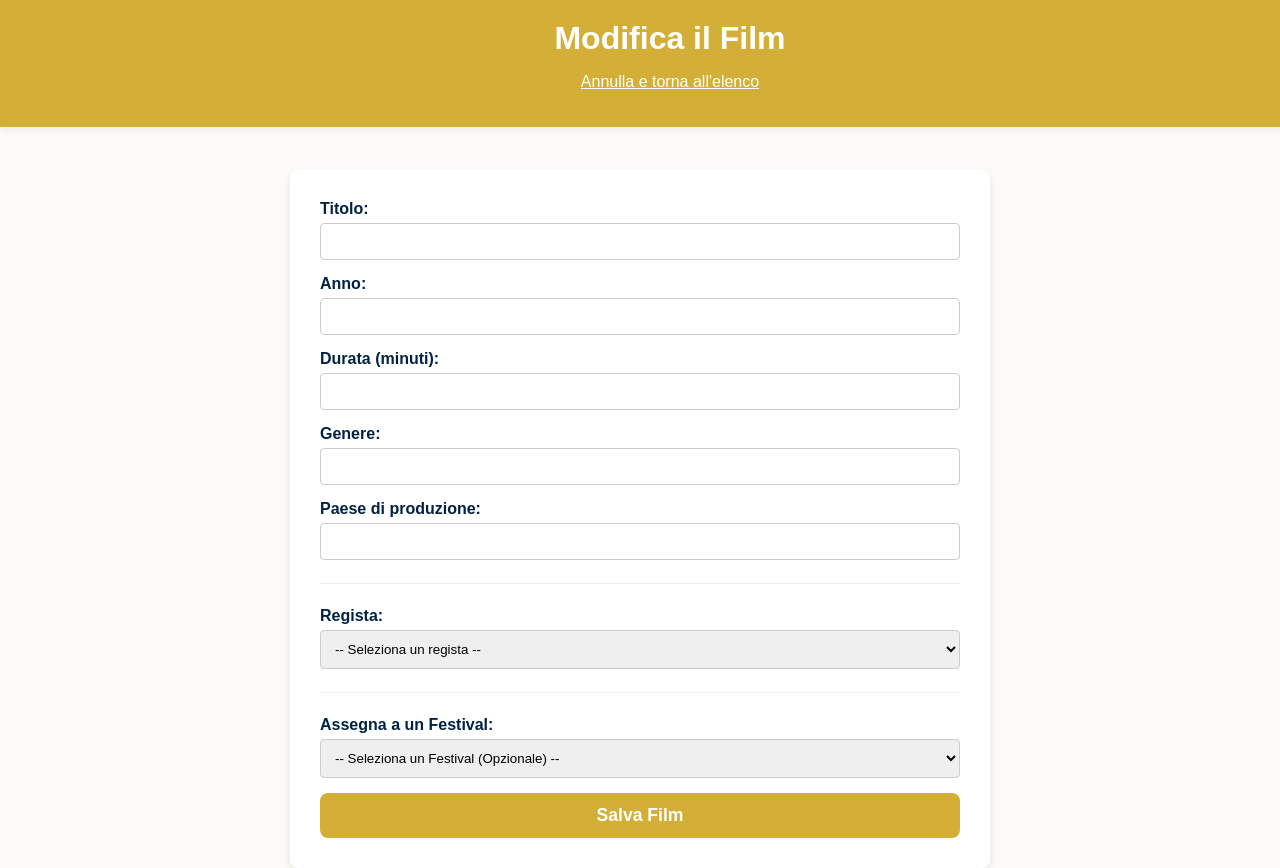
After one commit to Shikooo8/SIW_PROG_DOC, a Spring app: template siw-festival/src/main/resources/templates/admin/film/formEdit.html in a window 1280 px wide. The commit adds this page. Run offline with Thymeleaf, Linux system fonts and the light colour scheme; the template is opened without the code that fills it, so the values that code supplies are empty; some of the project's set-up classes (security, data sources, template engines, error pages and the like) are left out, and stand-ins take their place.

Commit message:
Add new/edit film for admin

```diff
--- a/siw-festival/pom.xml
+++ b/siw-festival/pom.xml
@@ -51,6 +51,10 @@
  			<artifactId>spring-boot-starter-security</artifactId> <!-- per le autenticazioni -->
 		</dependency>
 		<dependency>
+    <groupId>org.thymeleaf.extras</groupId>
+    <artifactId>thymeleaf-extras-springsecurity6</artifactId>
+</dependency>
+		<dependency>
     		<groupId>org.springdoc</groupId>
     		<artifactId>springdoc-openapi-starter-webmvc-ui</artifactId><!-- REACT-->
     		<version>2.5.0</version>
--- a/siw-festival/src/main/resources/templates/festival/form.html
+++ b/siw-festival/src/main/resources/templates/admin/festival/form.html
@@ -5,6 +5,8 @@
     <meta charset="UTF-8">
     <title>Nuovo Festival - SiwFestival</title>
     <link rel="stylesheet" th:href="@{/css/style.css?version=4}" />
+        <link rel="icon" type="image/svg+xml" th:href="@{/favicon.svg}">
+
 </head>
 
 <body>
--- a/siw-festival/src/main/resources/templates/film/form.html
+++ b/siw-festival/src/main/resources/templates/admin/film/form.html
@@ -4,6 +4,8 @@
     <meta charset="UTF-8">
     <title>Nuovo Film - SiwFestival</title>
     <link rel="stylesheet" th:href="@{/css/style.css?version=4}" />
+        <link rel="icon" type="image/svg+xml" th:href="@{/favicon.svg}">
+
 </head>
 <body>
     <header>
--- /dev/null
+++ b/siw-festival/src/main/resources/templates/admin/film/formEdit.html
@@ -0,0 +1,144 @@
+    <!DOCTYPE html>
+    <html xmlns:th="http://www.thymeleaf.org">
+    <head>
+        <meta charset="UTF-8">
+        <title>Nuovo Film - SiwFestival</title>
+        <link rel="stylesheet" th:href="@{/css/style.css?version=4}" />
+            <link rel="icon" type="image/svg+xml" th:href="@{/favicon.svg}">
+
+    </head>
+    <body>
+        <header>
+            <h1>Modifica il Film</h1>
+            <p><a th:href="@{/film}" class="header-link">Annulla e torna all'elenco</a></p>
+        </header>
+
+        <div class="nav-container">
+
+            <form th:action="@{/film}" method="POST" th:object="${film}" class="form-box">
+                <input type="hidden" th:field="*{id}" />
+                <div th:if="${#fields.hasGlobalErrors()}" class="global-error">
+                    <p th:each="err : ${#fields.globalErrors()}" th:text="${err}">Errore generico</p>
+                </div>
+
+                <!-- Dati del Film -->
+                <div class="form-group">
+                    <label class="form-label">Titolo:</label>
+                    <input type="text" th:field="*{titolo}" class="input-field"/>
+                    <span th:if="${#fields.hasErrors('titolo')}" th:errors="*{titolo}" class="error-text"></span>
+                </div>
+
+                <div class="form-group">
+                    <label class="form-label">Anno:</label>
+                    <input type="number" th:field="*{anno}" class="input-field"/>
+                    <span th:if="${#fields.hasErrors('anno')}" th:errors="*{anno}" class="error-text"></span>
+                </div>
+
+                <div class="form-group">
+                    <label class="form-label">Durata (minuti):</label>
+                    <input type="number" th:field="*{durata}" class="input-field"/>
+                    <span th:if="${#fields.hasErrors('durata')}" th:errors="*{durata}" class="error-text"></span>
+                </div>
+
+                <div class="form-group">
+                    <label class="form-label">Genere:</label>
+                    <input type="text" th:field="*{genere}" class="input-field"/>
+                    <span th:if="${#fields.hasErrors('genere')}" th:errors="*{genere}" class="error-text"></span>
+                </div>
+
+                <div class="form-group">
+                    <label class="form-label">Paese di produzione:</label>
+                    <input type="text" th:field="*{paeseProduzione}" class="input-field"/>
+                    <span th:if="${#fields.hasErrors('paeseProduzione')}" th:errors="*{paeseProduzione}" class="error-text"></span>
+                </div>
+
+                <hr style="width: 100%; border: 0; border-top: 1px solid #eee;" />
+
+                <!-- Selezione Regista Esistente / Nuovo -->
+                <div class="form-group">
+                    <label class="form-label">Regista:</label>
+                    <select id="registaSelect" name="regista" class="input-field" onchange="gestisciSelezioneRegista()">
+                        <option value="">-- Seleziona un regista --</option>
+                        <option th:each="r : ${registi}"
+                                th:value="${r.id}"
+                                th:text="${r.nome + ' ' + r.cognome}"></option>
+                        <option value="NUOVO">+ Aggiungi nuovo regista</option>
+                    </select>
+                    <span th:if="${#fields.hasErrors('regista')}" th:errors="*{regista}" class="error-text"></span>
+                </div>
+
+                <!-- Box Nuovo Regista -->
+                <div id="nuovoRegistaBox" class="form-group" style="display:none; border:1px solid #eee; padding:10px;">
+                    <h3 style="margin-top:0;">Nuovo Regista</h3>
+
+                    <label class="form-label">Nome Regista:</label>
+                    <input type="text" th:field="*{regista.nome}" class="input-field" required/>
+
+                    <label class="form-label">Cognome Regista:</label>
+                    <input type="text" th:field="*{regista.cognome}" class="input-field" required/>
+
+                    <label class="form-label">Data di nascita:</label>
+                    <input type="date" th:field="*{regista.dataNascita}" class="input-field"/>
+
+                    <label class="form-label">Nazionalità:</label>
+                    <input type="text" th:field="*{regista.nazionalità}" class="input-field"/>
+                </div>
+
+                <hr style="width: 100%; border: 0; border-top: 1px solid #eee;" />
+
+                <!-- Selezione Festival -->
+                <div class="form-group">
+                    <label class="form-label">Assegna a un Festival:</label>
+                    <select th:field="*{festivals}" class="input-field">
+                        <option value="">-- Seleziona un Festival (Opzionale) --</option>
+                        <option th:each="f : ${festivals}" th:value="${f.id}" th:text="${f.nome}"></option>
+                    </select>
+                </div>
+
+                <button type="submit" class="nav-button">Salva Film</button>
+            </form>
+
+        </div>
+
+        <!-- SCRIPT CORRETTO -->
+        <script>
+            function gestisciSelezioneRegista() {
+                var select = document.getElementById('registaSelect');
+                var box = document.getElementById('nuovoRegistaBox');
+
+                // Thymeleaf genera ID uguali al path del th:field
+                var inputNome = document.getElementById('regista.nome');
+                var inputCognome = document.getElementById('regista.cognome');
+                var inputDataNascita = document.getElementById('regista.dataNascita');
+                var inputNazionalita = document.getElementById('regista.nazionalità');
+
+                if (select.value === 'NUOVO') {
+                    // Mostra il form e toglie il name dalla select
+                    box.style.display = 'block';
+                    select.removeAttribute('name');
+
+                    // Abilita i campi del nuovo regista così vengono inviati
+                    if(inputNome) { inputNome.disabled = false; inputNome.required = true; }
+                    if(inputCognome) { inputCognome.disabled = false; inputCognome.required = true; }
+                    if(inputDataNascita) inputDataNascita.disabled = false;
+                    if(inputNazionalita) inputNazionalita.disabled = false;
+                } else {
+                    // Nasconde il form e ripristina il name sulla select
+                    box.style.display = 'none';
+                    select.setAttribute('name', 'regista');
+
+                    // Disabilita i campi così i valori vuoti NON vengono inviati al server
+                    if(inputNome) { inputNome.disabled = true; inputNome.required = false; }
+                    if(inputCognome) { inputCognome.disabled = true; inputCognome.required = false; }
+                    if(inputDataNascita) inputDataNascita.disabled = true;
+                    if(inputNazionalita) inputNazionalita.disabled = true;
+                }
+            }
+
+            // Assicura che lo stato sia corretto al caricamento della pagina (utile in caso di errori)
+            window.onload = function() {
+                gestisciSelezioneRegista();
+            };
+        </script>
+    </body>
+    </html>
--- a/siw-festival/src/main/resources/templates/authentication/loginForm.html
+++ b/siw-festival/src/main/resources/templates/authentication/loginForm.html
@@ -4,6 +4,8 @@
     <meta charset="UTF-8">
     <title>Login- SiwFestival</title>
     <link rel="stylesheet" th:href="@{/css/style.css?version=4}" />
+        <link rel="icon" type="image/svg+xml" th:href="@{/favicon.svg}">
+
 </head>
 <body>
     <header>
--- a/siw-festival/src/main/resources/templates/authentication/registerForm.html
+++ b/siw-festival/src/main/resources/templates/authentication/registerForm.html
@@ -4,6 +4,8 @@
         <meta charset="UTF-8">
         <title>Registrazione - SiwFestival</title>
         <link rel="stylesheet" th:href="@{/css/style.css?version=4}" />
+            <link rel="icon" type="image/svg+xml" th:href="@{/favicon.svg}">
+
 </head>
 <body>
     <header>
--- a/siw-festival/src/main/resources/templates/festival/list.html
+++ b/siw-festival/src/main/resources/templates/festival/list.html
@@ -5,6 +5,8 @@
     <meta charset="UTF-8">
     <title>Elenco Festival - SiwFestival</title>
     <link rel="stylesheet" th:href="@{/css/style.css?version=3}" />
+        <link rel="icon" type="image/svg+xml" th:href="@{/favicon.svg}">
+
 </head>
 
 <body>
--- a/siw-festival/src/main/resources/templates/festival/show.html
+++ b/siw-festival/src/main/resources/templates/festival/show.html
@@ -5,6 +5,8 @@
     <meta charset="UTF-8">
     <title>Dettaglio Festival - SiwFestival</title>
     <link rel="stylesheet" th:href="@{/css/style.css?version=4}" />
+        <link rel="icon" type="image/svg+xml" th:href="@{/favicon.svg}">
+
 </head>
 
 <body>
--- a/siw-festival/src/main/resources/templates/index.html
+++ b/siw-festival/src/main/resources/templates/index.html
@@ -5,6 +5,7 @@
     <meta charset="UTF-8">
     <title>SiwFestival - Homepage</title>
     <link rel="stylesheet" th:href="@{/css/style.css?version=3}" />
+    <link rel="icon" type="image/svg+xml" th:href="@{/favicon.svg}">
 </head>
 
 <body>
@@ -20,9 +21,9 @@
             <span>Elenco Film (</span><span th:text="${filmFNumber}">N</span><span>)</span>
         </a>
 
-        <a th:href="@{/admin/index}" class="nav-button">
+        <!-- a th:href="@{/admin/index}" class="nav-button">
             <span>Opzioni admin </span>
-        </a>
+        </a -->
 
     </div>
 
```
Also changed, not shown: siw-festival/src/main/java/it/uniroma3/siw_festival/controller/FilmController.java (+22 -68 lines), siw-festival/src/main/java/it/uniroma3/siw_festival/model/Recensione.java (+0 -19 lines), siw-festival/src/main/resources/templates/film/list.html (+5 -2 lines), siw-festival/src/main/resources/templates/film/show.html (+10 -0 lines), README.md, siw-festival/src/main/resources/static/favicon.svg (added), siw-festival/src/main/resources/templates/admin/festival/formEdit.html (added), siw-festival/src/main/resources/templates/recensione/editForm.html (renamed from siw-festival/src/main/resources/templates/recensione/editform.html).
